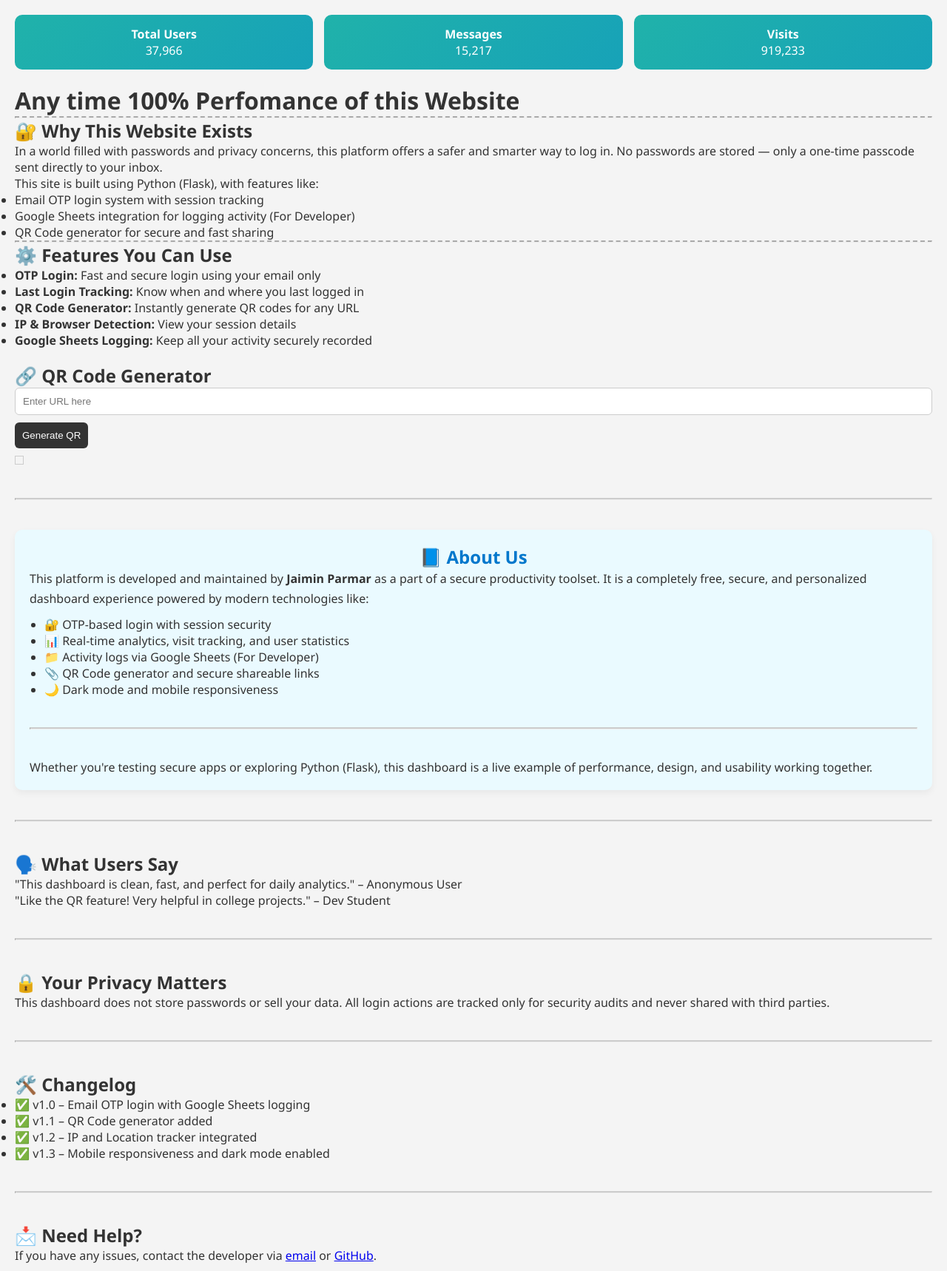
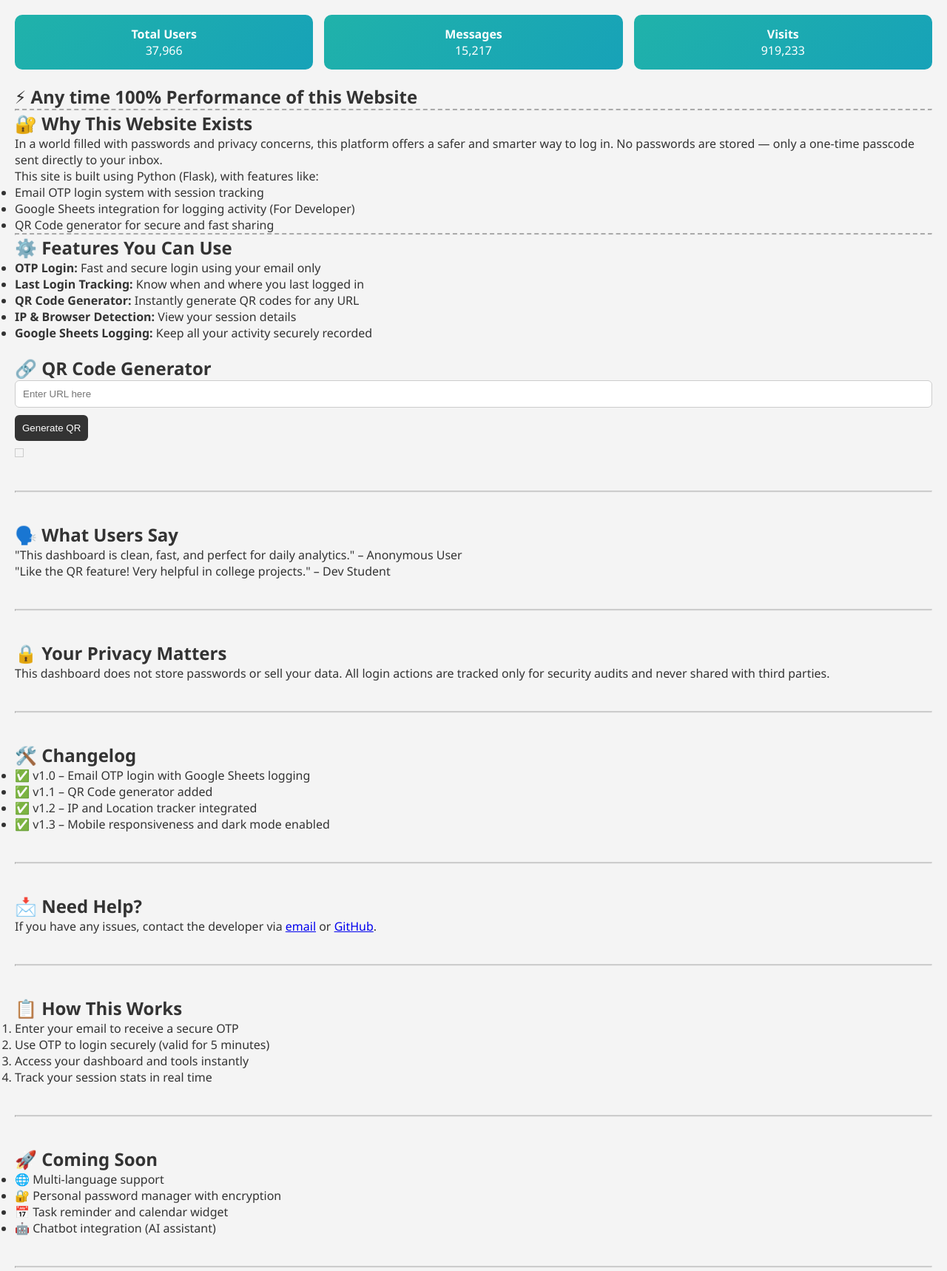
Before and after one commit to jaiminparmar24/FLask, a Flask app: page /dashboard in a window 1280 px wide. Shown: the part 206-1924 px from the top of the page at 74% size. Run offline with Flask 3, Linux system fonts and the light colour scheme; the visitor is signed in with stand-in values (Sample User, id 1); data comes from the database, SQL or seed files in the repository.

Commit message:
Add files via upload

```diff
--- a/templates/dashboard.html
+++ b/templates/dashboard.html
@@ -219,7 +219,8 @@
       <div class="card"><h4>Messages</h4><p id="messageCount">0</p></div>
       <div class="card"><h4>Visits</h4><p id="visitCount">0</p></div>
     </div>
-<h1>Any time 100% Perfomance of this Website</h1>
+<h2>⚡ Any time 100% Performance of this Website</h2>
+
 <hr style="border-top: 2px dashed #aaa;">
 
 <h2>🔐 Why This Website Exists</h2>
@@ -260,25 +261,8 @@
 </div>
 
     </div>
-<hr style="margin: 40px 0; border-top: 2px solid #ccc;" />
-<section id="about" style="padding: 20px; background: #eafaff; border-radius: 10px; box-shadow: 0 4px 10px rgba(0,0,0,0.05);">
-  <h2 style="text-align:center; color:#0077cc;">📘 About Us</h2>
-  <p style="font-size: 16px; line-height: 1.7;">
-    This platform is developed and maintained by <strong>Jaimin Parmar</strong> as a part of a secure productivity toolset.
-    It is a completely free, secure, and personalized dashboard experience powered by modern technologies like:
-  </p>
-  <ul style="padding-left: 20px; margin-top: 10px;">
-    <li>🔐 OTP-based login with session security</li>
-    <li>📊 Real-time analytics, visit tracking, and user statistics</li>
-    <li>📁 Activity logs via Google Sheets (For Developer)</li>
-    <li>📎 QR Code generator and secure shareable links</li>
-    <li>🌙 Dark mode and mobile responsiveness</li>
-  </ul>
-  <hr style="margin: 40px 0; border-top: 2px solid #ccc;" />
-  <p style="margin-top: 15px;">
-    Whether you're testing secure apps or exploring Python (Flask), this dashboard is a live example of performance, design, and usability working together.
-  </p>
-</section>
+
+
 <hr style="margin: 40px 0; border-top: 2px solid #ccc;" />
 <section style="margin-top: 40px;">
   <h2>🗣️ What Users Say</h2>
@@ -337,10 +321,33 @@
   <p>June 30, 2025 – Now you can download your QR codes instantly</p>
 </section>
 <hr style="margin: 40px 0; border-top: 2px solid #ccc;" />
-    <footer>
-      <h3>Recent Activity</h3>
-      <ul id="activityList"></ul>
-    </footer>
+
+<!-- About Us Box with light blue background -->
+<section id="about" style="padding: 20px; background: #eafaff; border-radius: 10px; box-shadow: 0 4px 10px rgba(0,0,0,0.05);">
+  <h2 style="text-align:center; color:#0077cc;">📘 About Us</h2>
+  <p style="font-size: 16px; line-height: 1.7;">
+    This platform is developed and maintained by <strong>Jaimin Parmar</strong> as a part of a secure Productivity
+    toolset. It is a completely free,secure and personalized dashboard experience powered by modern technologies like:
+  </p>
+  <ul style="padding-left: 20px; margin-top: 10px;">
+    <li>🔐 OTP-based login with session security</li>
+    <li>📊 Real-time analytics, visit tracking, and user statistics</li>
+    <li>📁 Activity logs via Google Sheets (For Developer)</li>
+    <li>📎 QR Code generator and secure shareable links</li>
+    <li>🌙 Dark mode and mobile responsiveness</li>
+  </ul>
+  <p style="margin-top: 15px;">
+    Whether you're testing secure apps or exploring Python (Flask) this dashboard is a live example of perfomance,design
+and usability working together.
+  </p>
+</section>
+
+<!-- Recent Activity moved OUTSIDE to keep white background -->
+<footer>
+  <h3>Recent Activity</h3>
+  <ul id="activityList"></ul>
+</footer>
+
   </div>
 
   <script>
```
